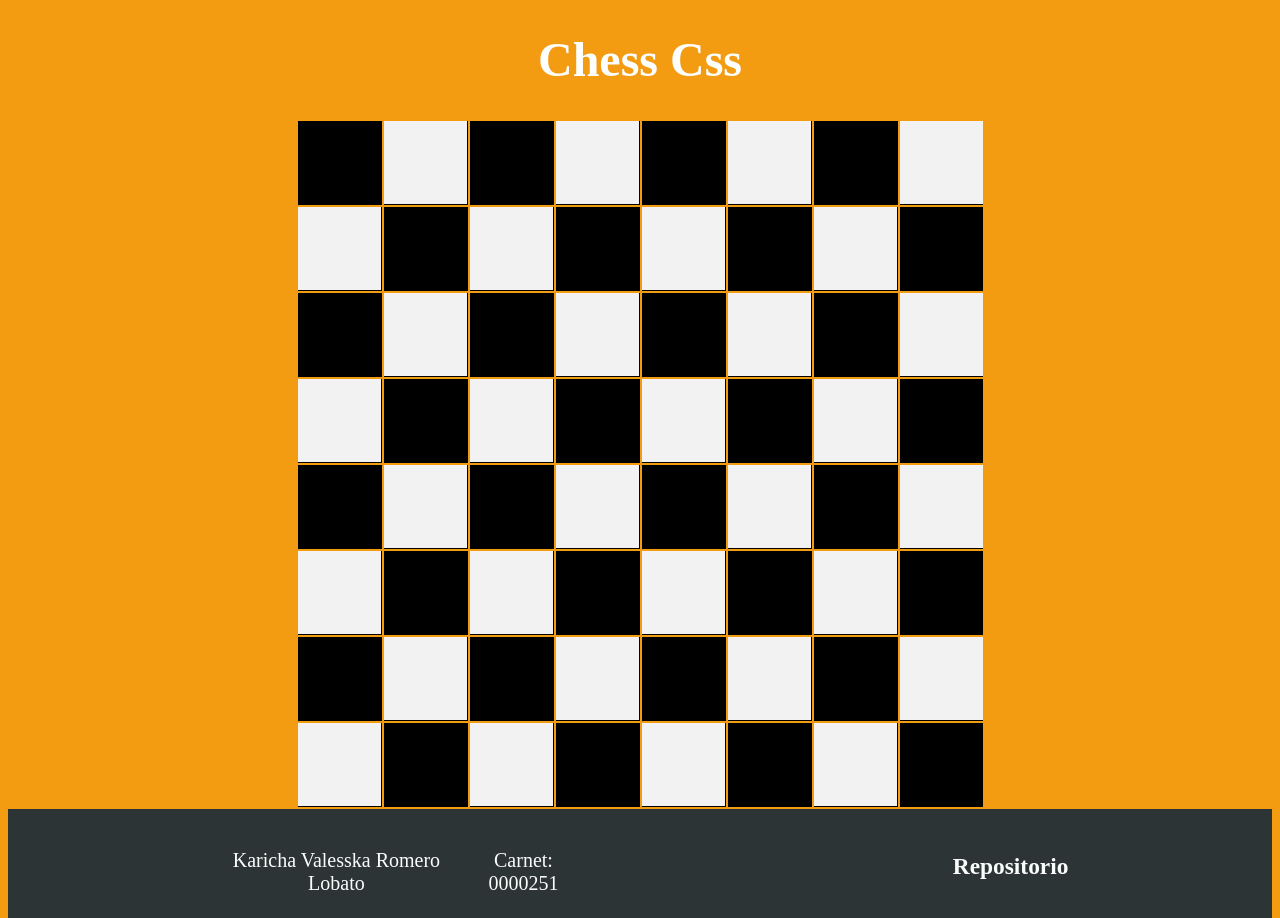
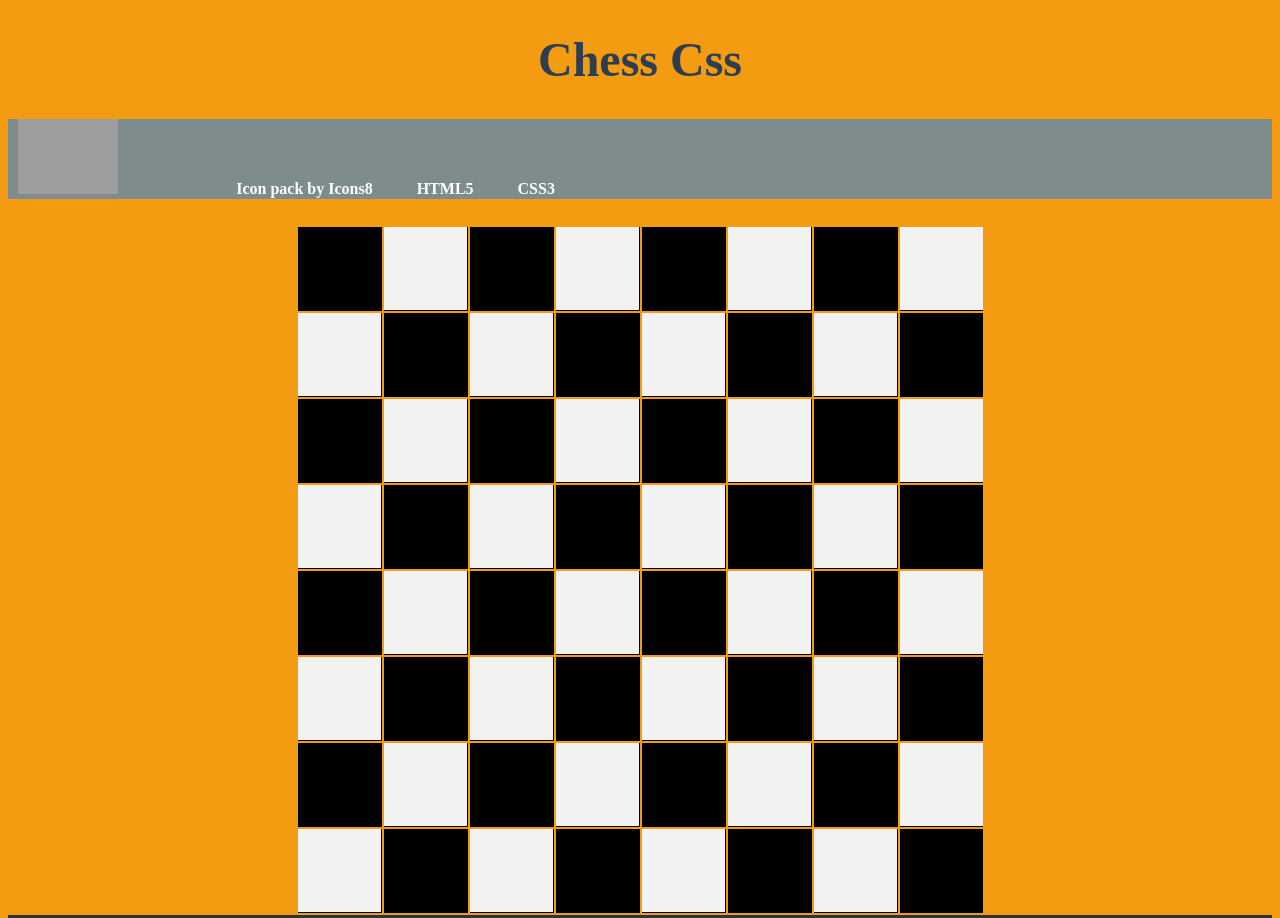
Before and after one commit to karichalobato/ajedrez, a plain HTML site: page index.html in a window 1280 px wide. Shown: the top 918 px of the page. Drawn offline with Linux system fonts and the light colour scheme; grey boxes are pictures that could not be loaded.

Commit message:
ajedrez terminado

```diff
--- a/index.html
+++ b/index.html
@@ -10,7 +10,16 @@
 </head>
 <body>
     <h1>Chess Css</h1>
-    <header></header>
+    <nav>
+        <div class="logo-container">
+            <img src="https://png.icons8.com/color/50/000000/shield.png">
+        </div>
+        <ul>
+            <li><a href="https://icons8.com">Icon pack by Icons8</a></li>
+            <li><a href="#">HTML5</a></li>
+            <li><a href="#">CSS3</a></li>
+        </ul>
+    </nav>
 
     <table align="center">
     <tr>
--- a/style.css
+++ b/style.css
@@ -5,7 +5,7 @@ body{
 h1{
     font-size: 3em;
     text-align: center;
-    color: #FDFEFE ;
+    color:#2C3E50;
 }
 
 td {
@@ -74,3 +74,34 @@ a {
     color: #FBFCFC ;
     text-decoration: none;
 }
+
+div img {
+    width: 100px;
+}
+
+nav{
+    background-color:#7F8C8D;
+    margin-bottom: 2%;
+}
+
+nav ul {
+    padding: 20px;
+    display: inline;
+    margin-left: 5%;
+}
+
+nav ul li {
+    display: inline;
+}
+
+nav ul li a{
+    padding: 20px;
+    color: white;
+    font-weight: bold;
+    text-decoration: none;
+}
+
+.logo-container{
+    padding: 10px;
+    display: inline;
+}
```
